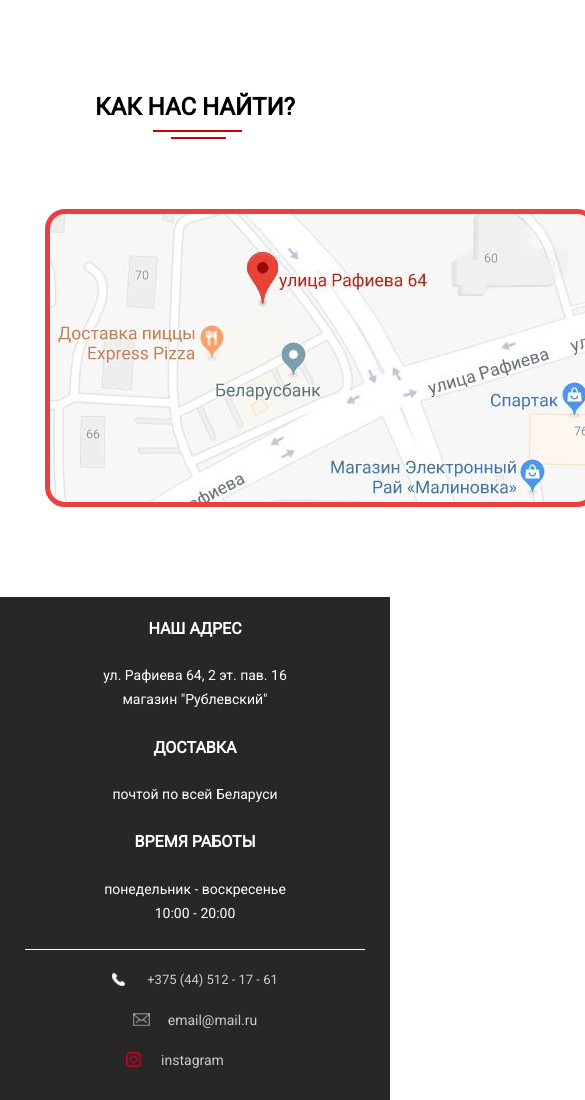
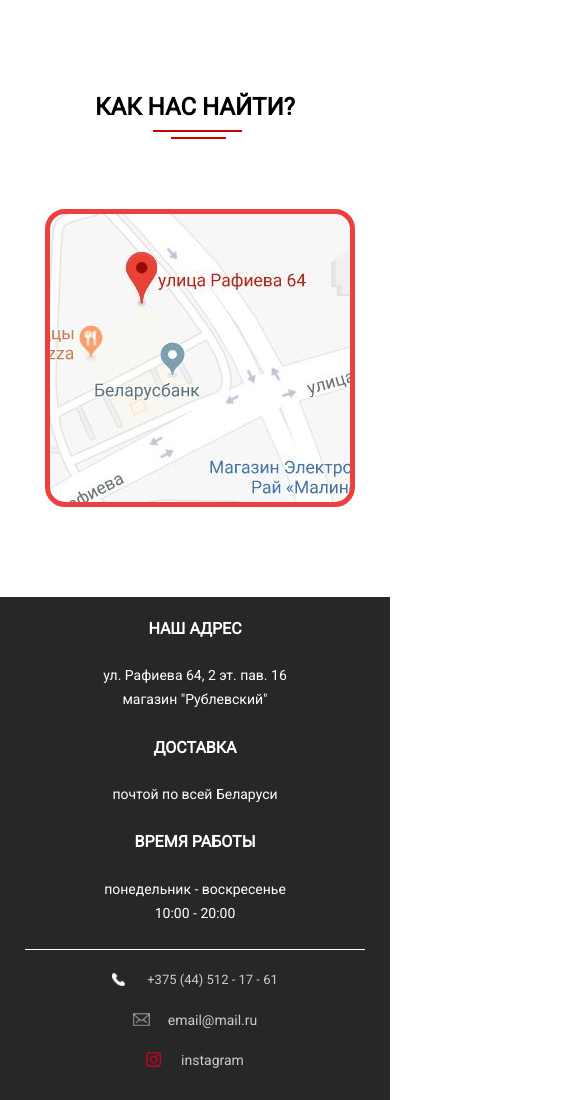
Before and after one commit to evgenborod496/feeriya-dance, a plain HTML site: page index.html in a window 390 px wide. Shown: the part 2343-3443 px from the top of the page, 585 px wide, since content can reach past the window. Drawn offline with Linux system fonts and the light colour scheme.

Commit message:
fix: improved the adaptability

```diff
--- a/css/media.css
+++ b/css/media.css
@@ -113,6 +113,9 @@
   .contacts__item-mail {
     margin: 0;
   }
+  .categories__map {
+    width:100%;
+  }
 }
 
 @media only screen and (max-width: 520px) {
@@ -215,7 +218,11 @@
   .company-info {
     flex-direction: column;
   }
-  .contacts__item-mail {
+  .contacts__item-mail,
+  .contacts__item-insta {
     margin: 0;
   }
+  .categories__map {
+    width:100%;
+  }
 }
```
